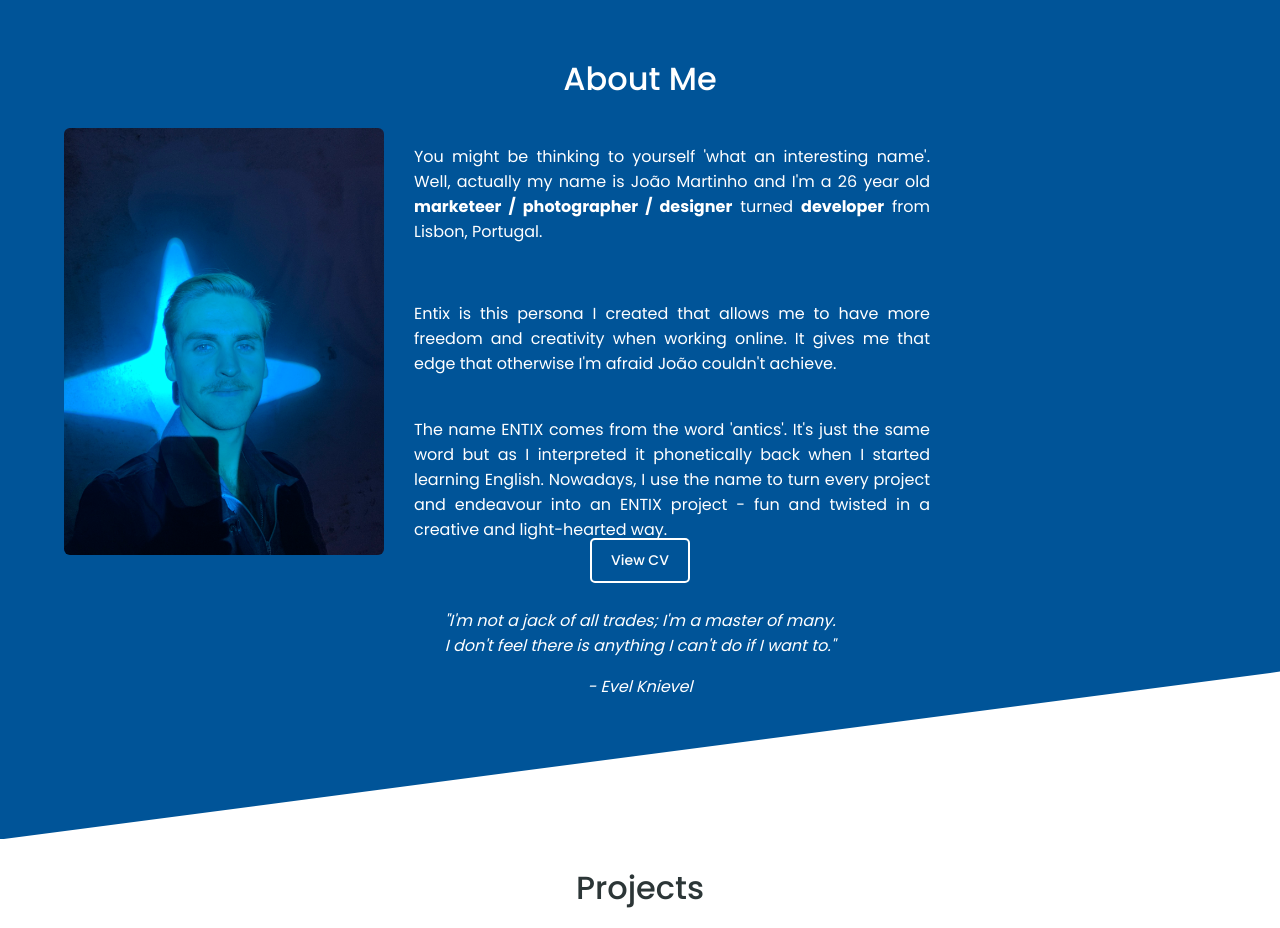
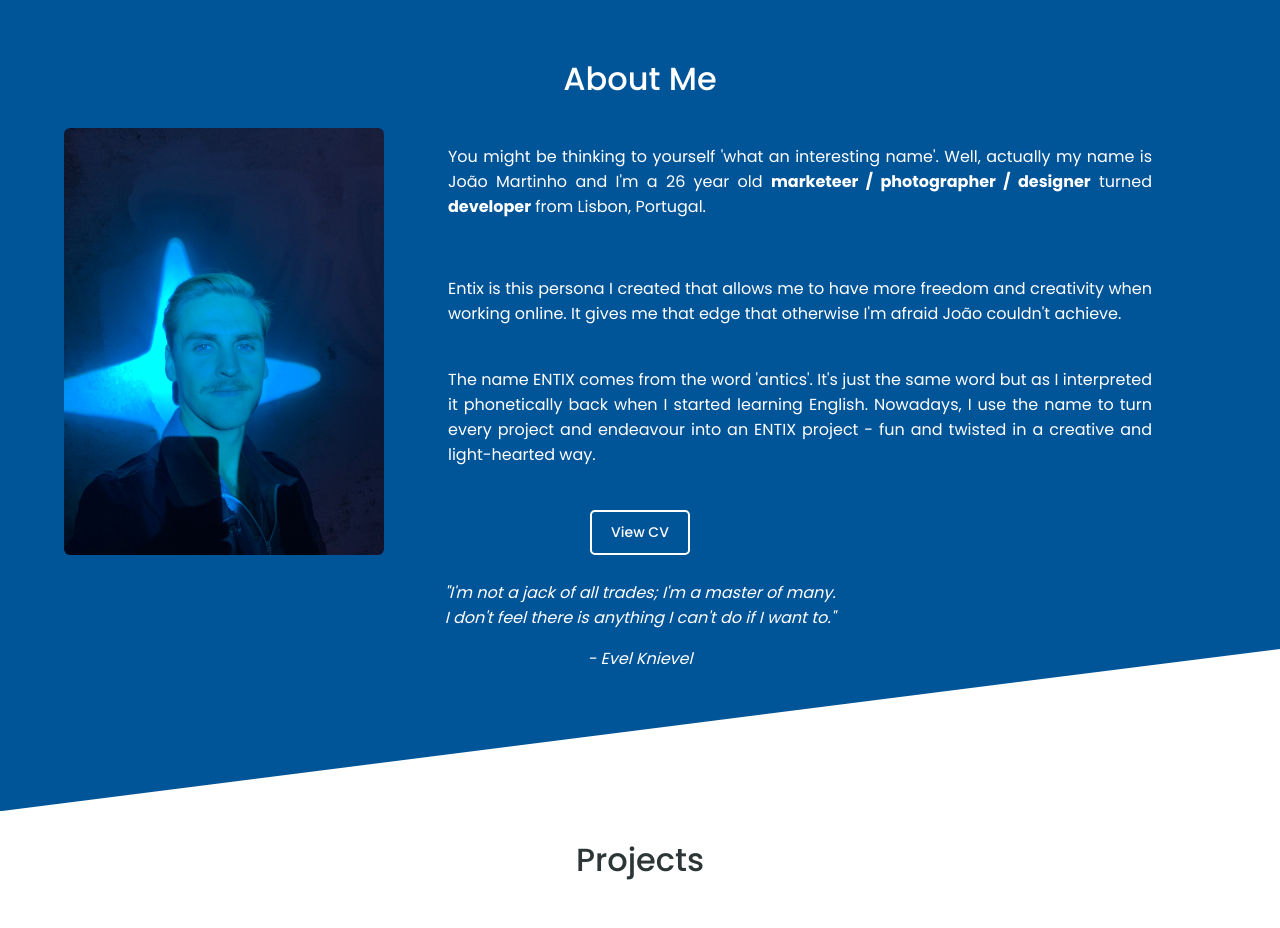
Before and after one commit to 3ntix/joaomarti.github.io, a website: page index.html in a window 1280 px wide. Shown: the part 800-1728 px from the top of the page. Drawn offline with Linux system fonts and the light colour scheme.

Commit message:
committing scss

```diff
--- a/styles/scss/index.scss
+++ b/styles/scss/index.scss
@@ -87,8 +87,9 @@ h2 {
     }
 
     .about-description {
-      margin-left: 30px;
-      margin-right: 350px;
+      margin-left: 5%;
+      margin-right: 10%;
+      margin-bottom: 2%;
       text-align: justify;
     }
   }
```
Also changed, not shown: Styles/css/index.css, 1 other file.
